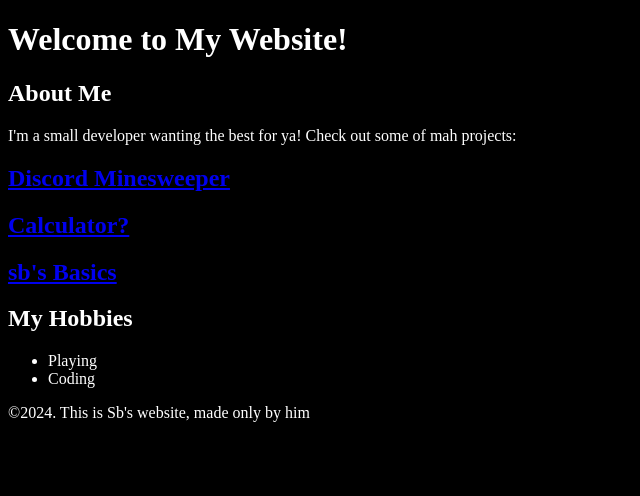
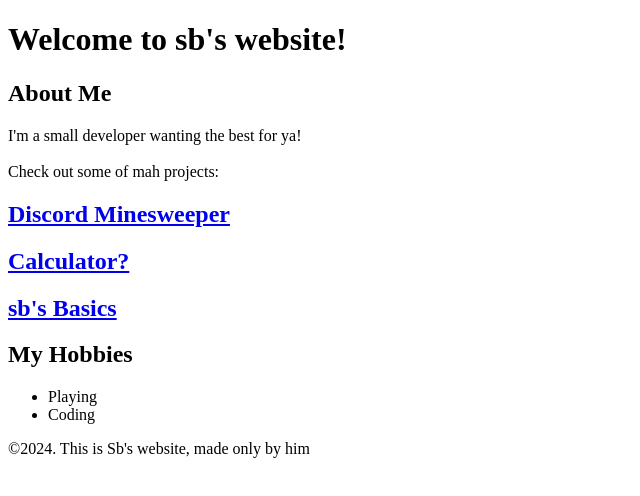
Before and after one commit to isoextension/sbs-main-page, a plain HTML site: page index.html in a window 1280 px wide. Shown: the whole page, without its empty margins (0-640 px from the left). Drawn offline with Linux system fonts and the light colour scheme.

Commit message:
Update index.html

```diff
--- a/index.html
+++ b/index.html
@@ -1,23 +1,18 @@
 <!DOCTYPE html>
 <html>
 <head>
-    <style>
-        body {
-            background-color: black;
-            color: white;
-        }
-    </style>
-    <title>Main Page</title>
+    <title>sb's main page</title>
+    <meta charset="UTF-8">
 </head>
 <body>
     <header>
-        <h1>Welcome to My Website!</h1>
+        <h1>Welcome to sb's website!</h1>
     </header>
     <main>
         <section>
             <h2>About Me</h2>
-            <p>I'm a small developer wanting the best for ya!
-
+            <p>
+                I'm a small developer wanting the best for ya!<br><br>
                 Check out some of mah projects:
             </p>
         <a href="discordminesweeper"><h2>Discord Minesweeper</h2></a>
```
